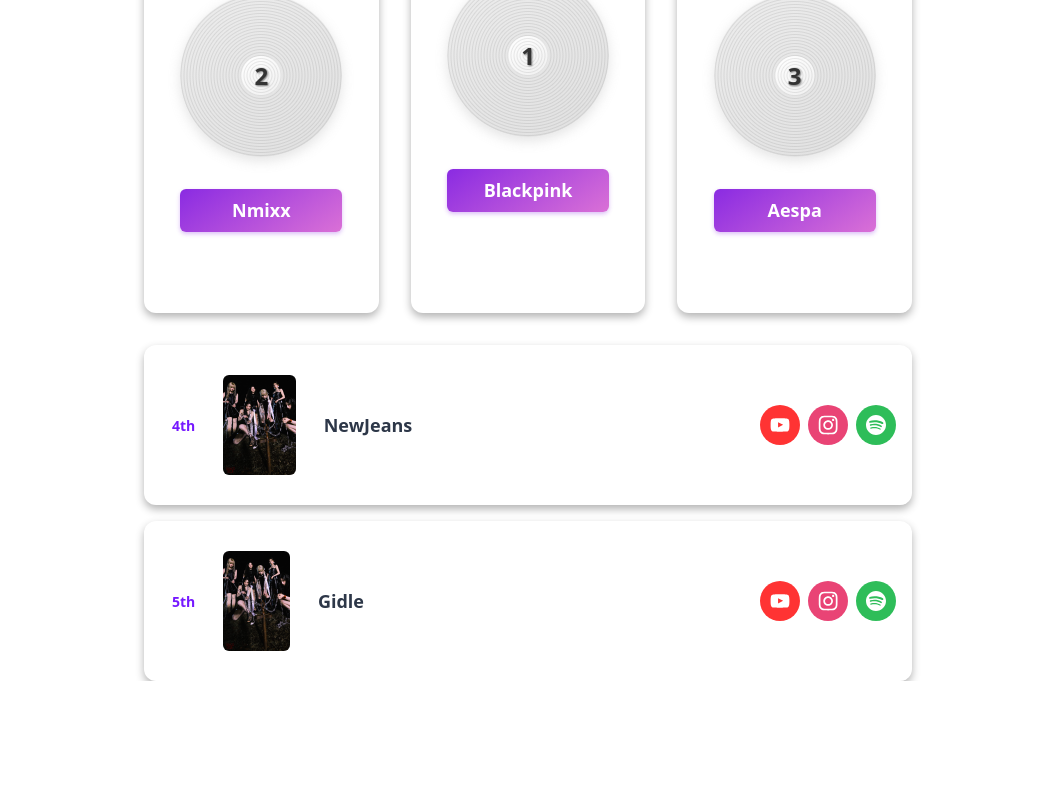
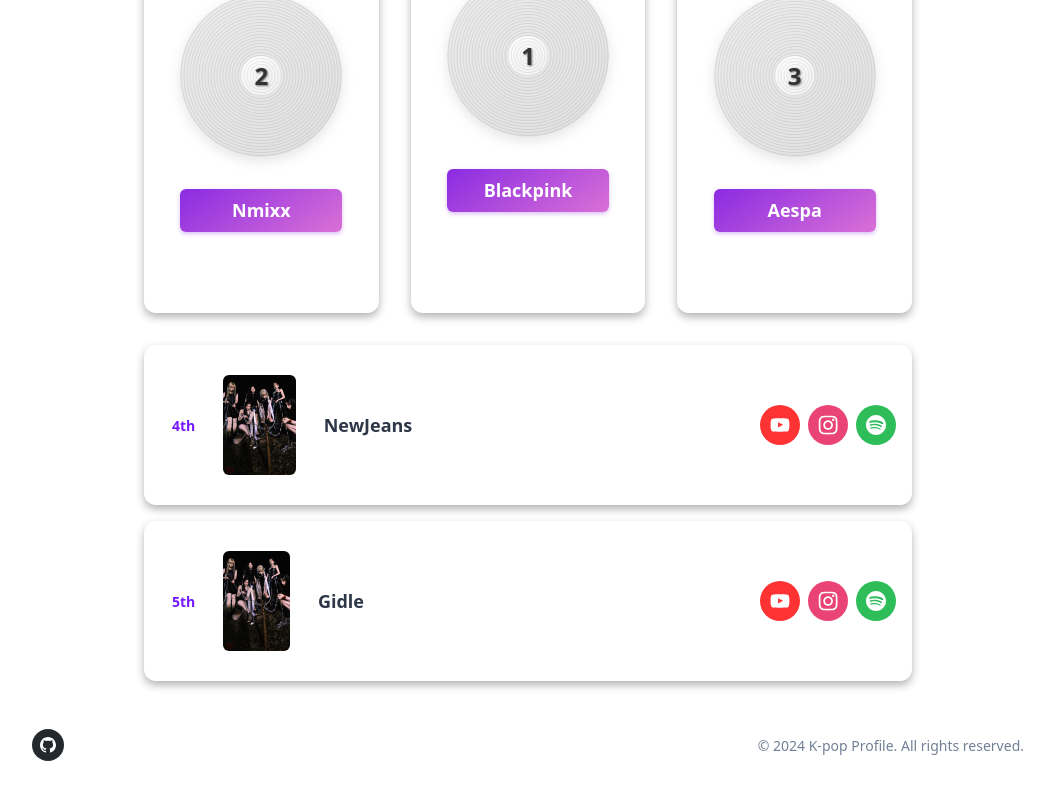
Before and after one commit to chvaldez10/kpop-profile, a Next.js app in the folder kpop-profile/: page / in a window 1280 px wide. Shown: the part 252-1052 px from the top of the page, without its empty margins (112-1166 px from the left). Before the commit the page ends 933 px from the top, so only its background shows below. Built offline with nearby package versions, Linux system fonts and the light colour scheme.

Commit message:
add footer

```diff
--- a/kpop-profile/src/app/layout.tsx
+++ b/kpop-profile/src/app/layout.tsx
@@ -2,6 +2,7 @@
 import { fonts } from "./fonts";
 import { Providers } from "./providers";
 import { NavbarClient } from "@/components/Navbar";
+import { Footer } from "@/components/Footer";
 import "./globals.css";
 
 export const metadata: Metadata = {
@@ -20,6 +21,7 @@
         <Providers>
           <NavbarClient />
           {children}
+          <Footer />
         </Providers>
       </body>
     </html>
--- /dev/null
+++ b/kpop-profile/src/components/Footer/Footer.tsx
@@ -0,0 +1,23 @@
+import { Container, HStack, Text, Box } from "@chakra-ui/react";
+import { SocialIcon } from "react-social-icons";
+
+export const Footer = () => (
+  <Box as="footer" py={{ base: "10", md: "12" }}>
+    <Container maxW="container.lg">
+      <HStack gap="6" justify="space-between" align="center">
+        {/* GitHub Icon */}
+        <SocialIcon
+          url={"https://github.com/chvaldez10/kpop-profile"}
+          style={{ height: "2em", width: "2em" }}
+        />
+
+        {/* Copyright */}
+        <Text fontSize="sm" color="gray.500">
+          &copy; {new Date().getFullYear()} K-pop Profile. All rights reserved.
+        </Text>
+      </HStack>
+    </Container>
+  </Box>
+);
+
+export default Footer;
--- /dev/null
+++ b/kpop-profile/src/components/Footer/index.tsx
@@ -0,0 +1 @@
+export { default as Footer } from "./Footer";
```
